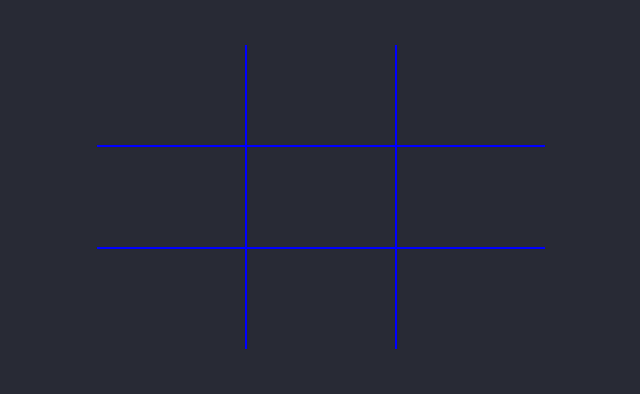
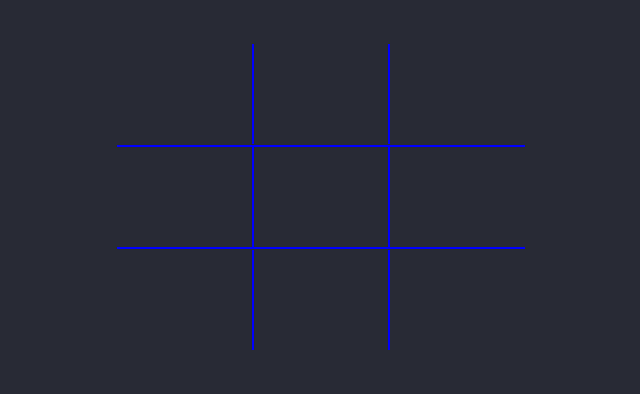
Before and after one commit to Joregesosa/tik-tac-toe, a React app: page / in a window 1280 px wide. Shown: the part 162-556 px from the top of the page, without its empty margins (319-959 px from the left). Built offline with nearby package versions, Linux system fonts and the light colour scheme; a web font is replaced by a local one.

Commit message:
correcciones Css

```diff
--- a/src/tableContainer/tableContainer.css
+++ b/src/tableContainer/tableContainer.css
@@ -13,4 +13,6 @@ ul{
     list-style: none;
     padding: 0;
     margin: 0;
+    height: 77%;
+    min-width: 320px;
 }
--- a/src/tableItems/tableItems.css
+++ b/src/tableItems/tableItems.css
@@ -8,7 +8,7 @@
     flex-wrap: wrap;
 }
 .items--list span {
-    width: 33%;
+    width: 30%;
     height: 100px;
     display: flex;
     justify-content: center;
```
